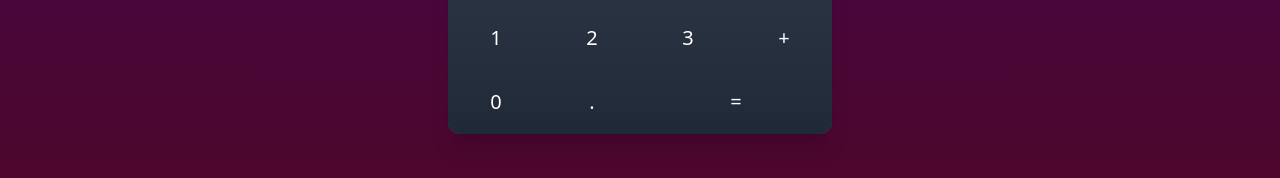
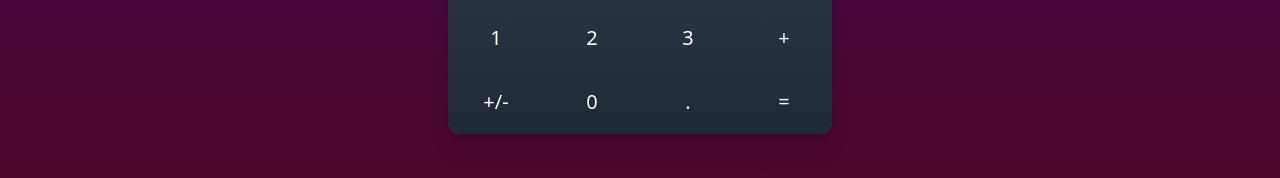
Before and after one commit to jmcerezo/angular-simple-calculator, an Angular app: page / in a window 1280 px wide. Shown: the part 516-694 px from the top of the page. Built offline with nearby package versions, Linux system fonts and the light colour scheme.

Commit message:
Add toggle negative number

```diff
--- a/src/app/components/calculator/calculator.component.html
+++ b/src/app/components/calculator/calculator.component.html
@@ -150,6 +150,14 @@
           <div class="w-1/4">
             <button
               class="w-full h-16 outline-none hover:bg-rose-800 hover:bg-opacity-50 text-white text-xl font-light"
+              (click)="onNegativeClick()"
+            >
+              +/-
+            </button>
+          </div>
+          <div class="w-1/4">
+            <button
+              class="w-full h-16 outline-none hover:bg-rose-800 hover:bg-opacity-50 text-white text-xl font-light"
               (click)="onDigitClick('0')"
             >
               0
@@ -163,7 +171,7 @@
               .
             </button>
           </div>
-          <div class="w-2/4">
+          <div class="w-1/4">
             <button
               class="w-full h-16 outline-none hover:bg-rose-800 hover:bg-opacity-50 text-white text-xl font-light"
               (click)="onEqualClick()"
--- a/src/app/components/calculator/calculator.component.ts
+++ b/src/app/components/calculator/calculator.component.ts
@@ -58,6 +58,15 @@ export class CalculatorComponent {
     }
   }
 
+  onNegativeClick() {
+    if (this.displayValue === '0') return;
+    else if (!this.displayValue.includes('-')) {
+      this.displayValue = '-' + this.displayValue;
+    } else {
+      this.displayValue = this.displayValue.slice(1);
+    }
+  }
+
   onOperatorClick(operator: string): void {
     if (this.firstOperand === null) {
       this.firstOperand = parseFloat(this.displayValue);
```
